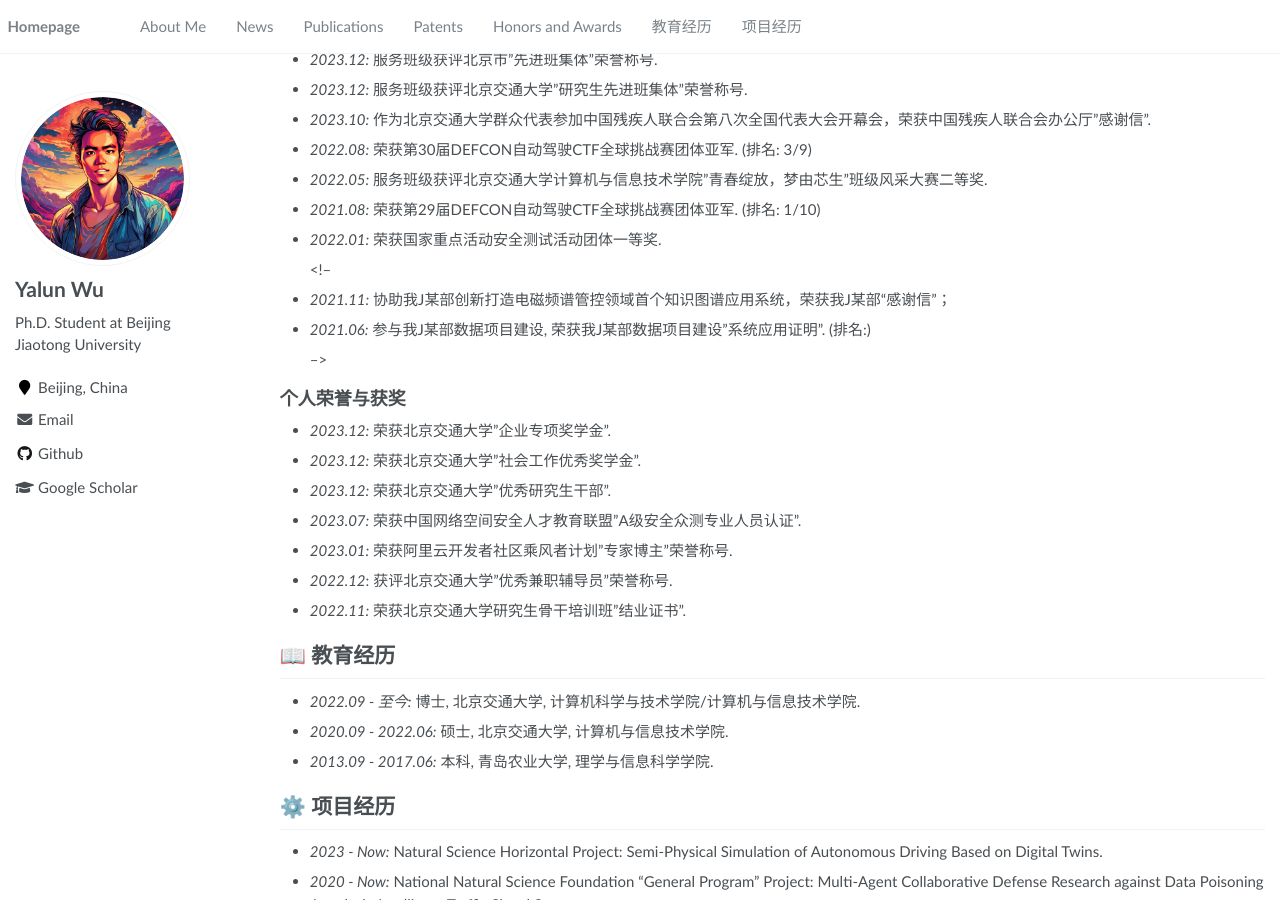
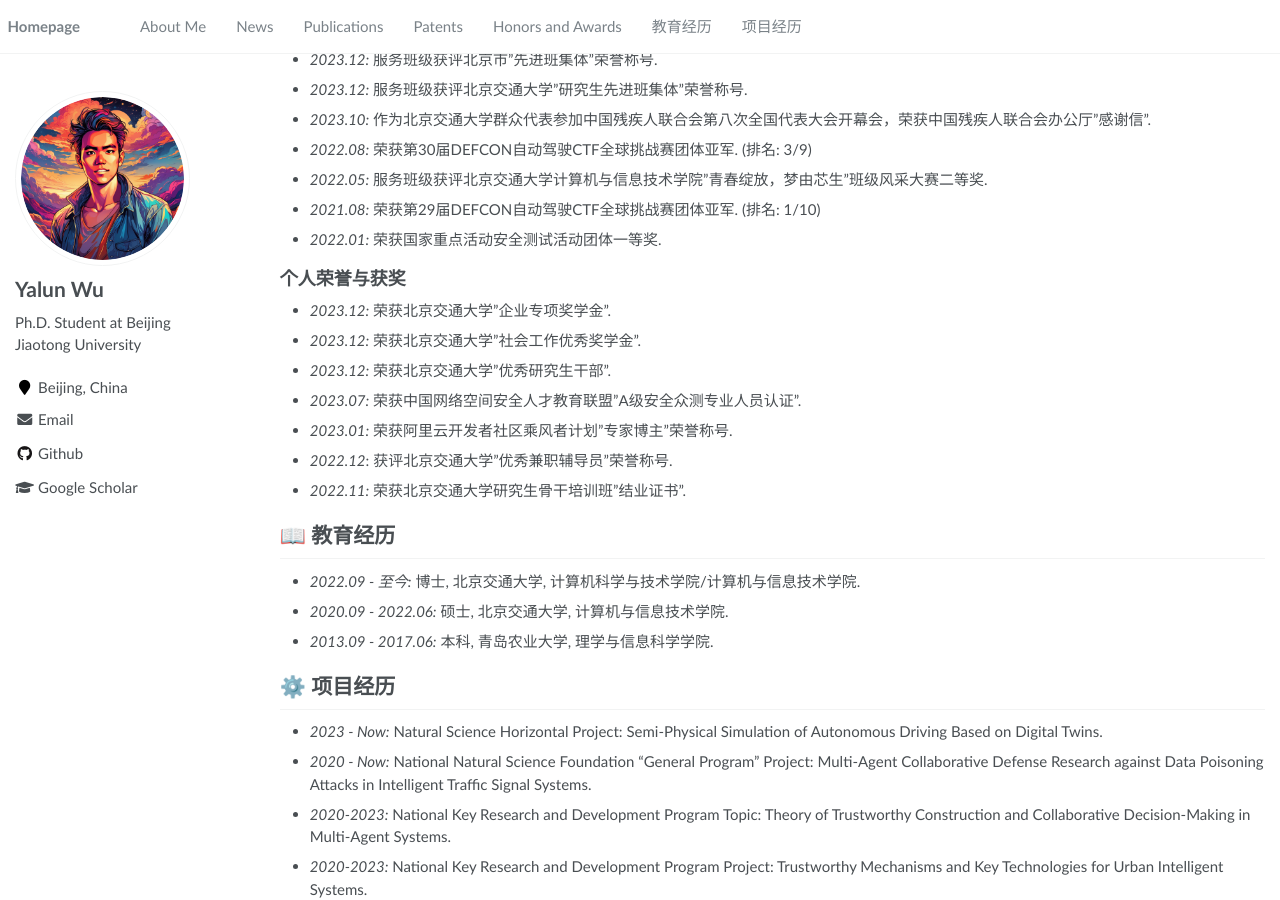
Before and after one commit to xiaoshu1221/xiaoshu1221.github.io, a Jekyll site: the page built from _pages/about.md, in a window 1280 px wide and 900 px high, scrolled down 2406 px. Built offline with Jekyll 4.4.1, drawn with Linux system fonts in a browser that asks for light colours.

Commit message:
fix bugs

```diff
--- a/_pages/about.md
+++ b/_pages/about.md
@@ -80,26 +80,12 @@ Currently, my research has centered on:
 ## 团体荣誉与获奖
 
 - *2023.12:* 服务班级获评北京市"先进班集体"荣誉称号.
-
 - *2023.12:* 服务班级获评北京交通大学"研究生先进班集体"荣誉称号.
-
 - *2023.10:* 作为北京交通大学群众代表参加中国残疾人联合会第八次全国代表大会开幕会，荣获中国残疾人联合会办公厅"感谢信".
-
 - *2022.08:* 荣获第30届DEFCON自动驾驶CTF全球挑战赛团体亚军. (排名: 3/9)
-
 - *2022.05:* 服务班级获评北京交通大学计算机与信息技术学院"青春绽放，梦由芯生"班级风采大赛二等奖.
-
 - *2021.08:* 荣获第29届DEFCON自动驾驶CTF全球挑战赛团体亚军. (排名: 1/10)
-
 - *2022.01:* 荣获国家重点活动安全测试活动团体一等奖.
-
-  <!--
-
-- *2021.11:* 协助我J某部创新打造电磁频谱管控领域首个知识图谱应用系统，荣获我J某部“感谢信”；
-
-- *2021.06:* 参与我J某部数据项目建设, 荣获我J某部数据项目建设"系统应用证明". (排名:)
-
-  -->
 
 ## 个人荣誉与获奖
 
```
